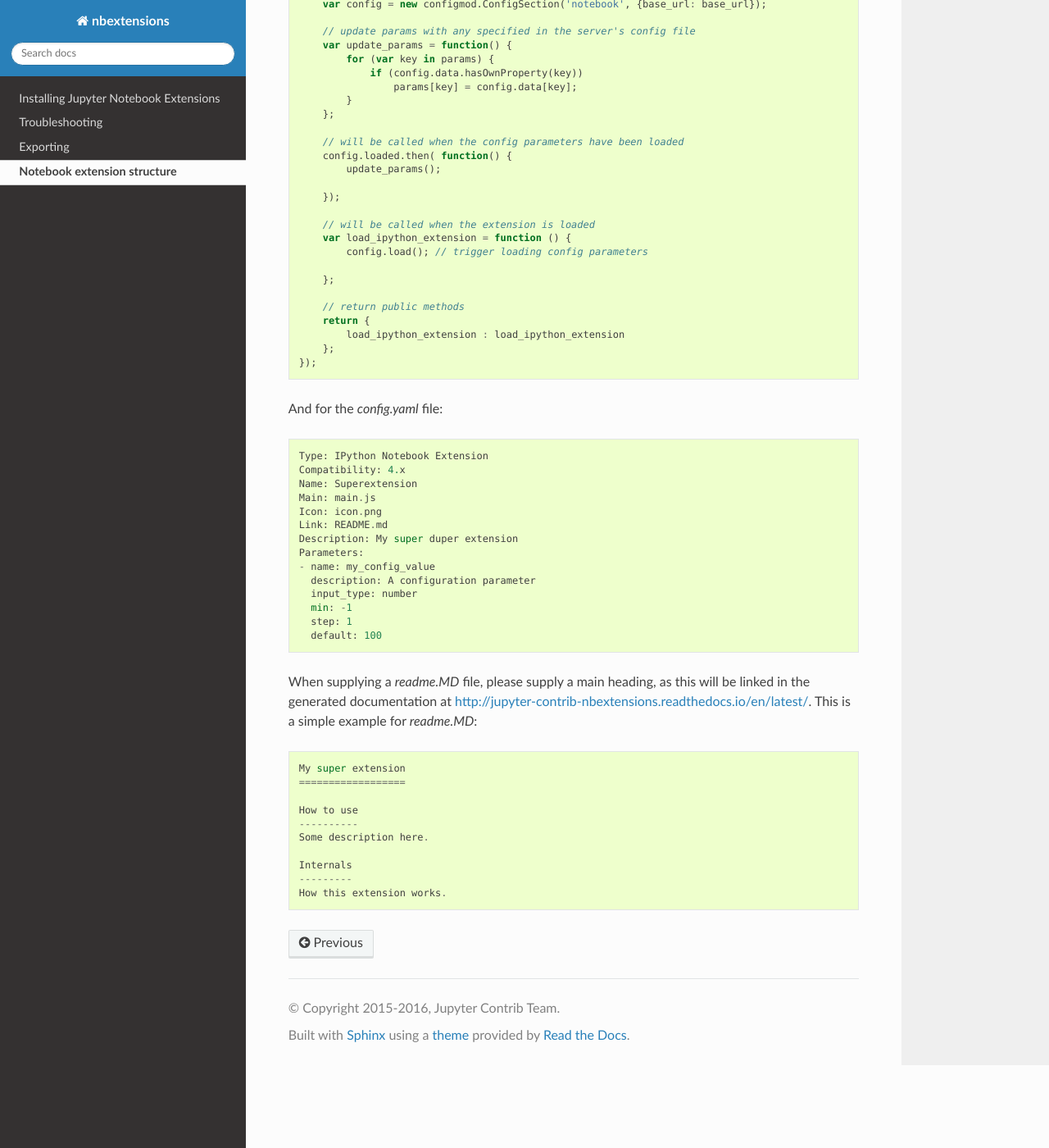
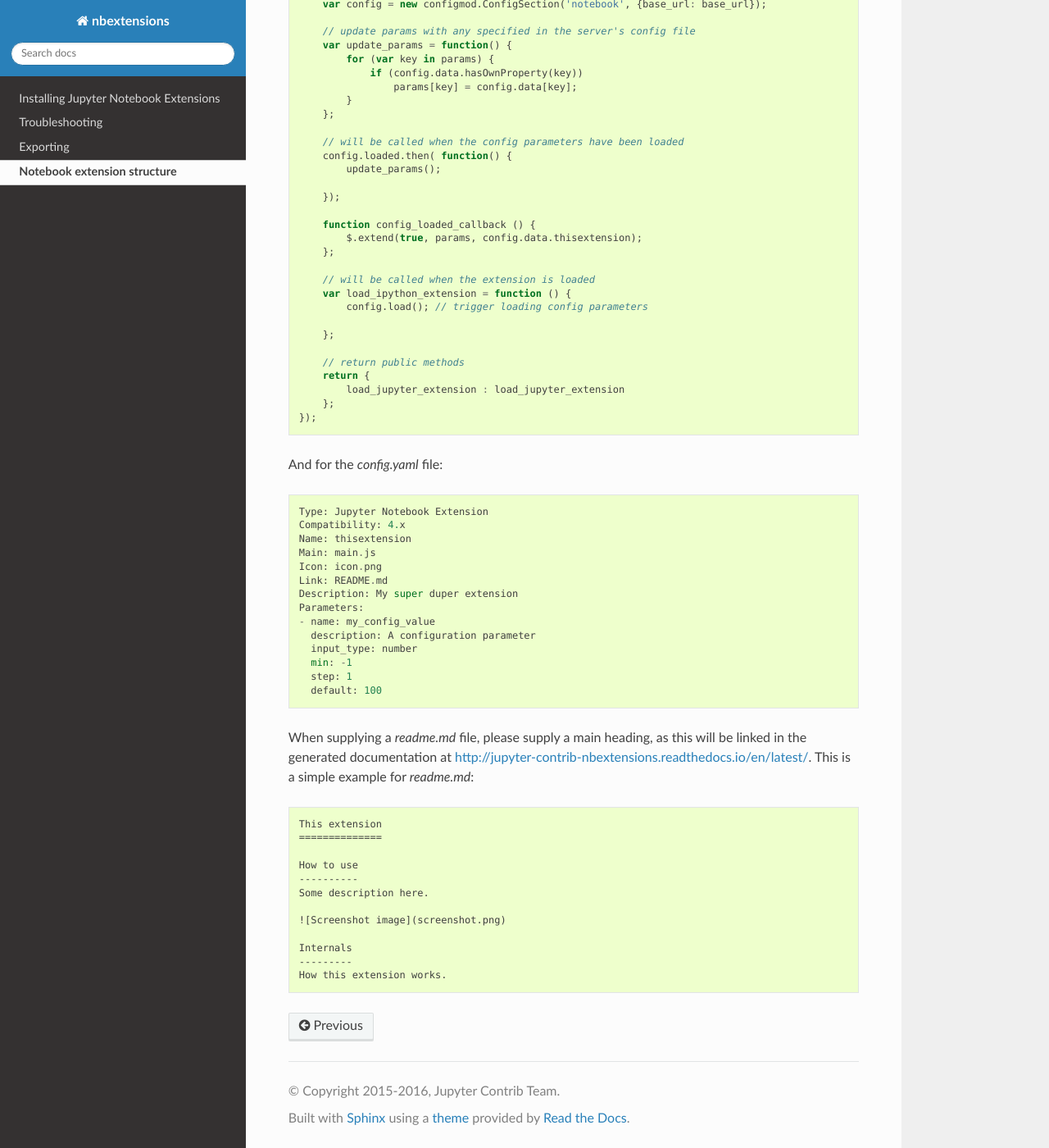
Before and after one commit to ipython-contrib/jupyter_contrib_nbextensions, a Sphinx documentation site: the page built from docs/source/internals.rst, in a window 1280 px wide and 1400 px high, scrolled down 854 px. Shown: the whole window at 82% size. Built offline with Sphinx 7.4.7 and the Read the Docs theme 2.0.0, drawn with Linux system fonts in a browser that asks for light colours; pages that are not in the unit, such as notebooks, are missing from menus.

Commit message:
Incorporate feedback

```diff
--- a/docs/source/internals.rst
+++ b/docs/source/internals.rst
@@ -51,6 +51,10 @@ The file names do not need to have the shown names, they can be choosen freely.
 
         });
 
+        function config_loaded_callback () {
+            $.extend(true, params, config.data.thisextension);
+        };
+
         // will be called when the extension is loaded
         var load_ipython_extension = function () {
             config.load(); // trigger loading config parameters
@@ -59,7 +63,7 @@ The file names do not need to have the shown names, they can be choosen freely.
 
         // return public methods
         return {
-            load_ipython_extension : load_ipython_extension
+            load_jupyter_extension : load_jupyter_extension
         };
     });
 
@@ -67,9 +71,9 @@ And for the `config.yaml` file:
 
 ::
 
-    Type: IPython Notebook Extension
+    Type: Jupyter Notebook Extension
     Compatibility: 4.x
-    Name: Superextension
+    Name: thisextension
     Main: main.js
     Icon: icon.png
     Link: README.md
@@ -82,18 +86,20 @@ And for the `config.yaml` file:
       step: 1
       default: 100
 
-When supplying a `readme.MD` file, please supply a main heading, as this will be linked in the generated documentation
-at http://jupyter-contrib-nbextensions.readthedocs.io/en/latest/. This is a simple example for `readme.MD`:
+When supplying a `readme.md` file, please supply a main heading, as this will be linked in the generated documentation
+at http://jupyter-contrib-nbextensions.readthedocs.io/en/latest/. This is a simple example for `readme.md`:
 
 ::
 
-    My super extension
-    ==================
+    This extension
+    ==============
 
     How to use
     ----------
     Some description here.
 
+    ![Screenshot image](screenshot.png)
+
     Internals
     ---------
     How this extension works.
```
Also changed, not shown: README.md (+1 -1 lines).
